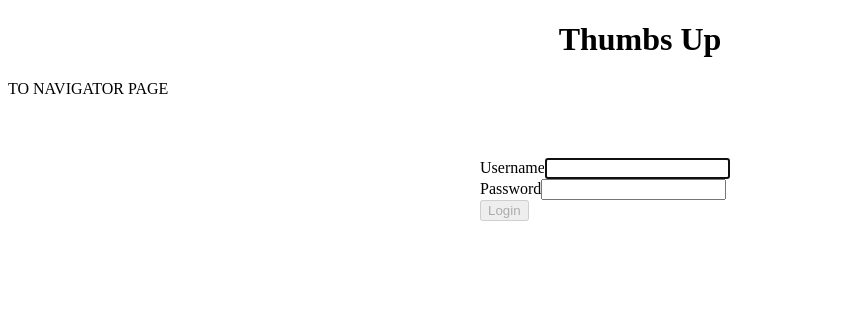
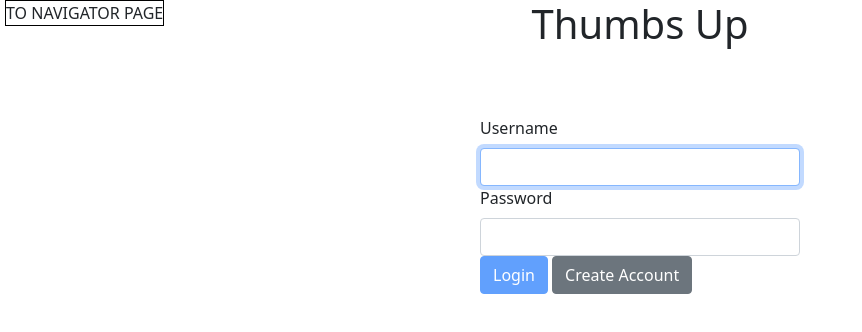
Before and after one commit to sterlingmuller/ThumbsUp, a React app: page / in a window 1280 px wide. Both pictures are taken after a click on the element "login". Shown: the top 332 px of the page, without its empty margins (0-862 px from the left). Built offline with nearby package versions, Linux system fonts and the light colour scheme; the HTML template or start-up script is replaced by a standard one.

Commit message:
Created new user page

```diff
--- a/client/src/components/LoginAndSelection/Login.css
+++ b/client/src/components/LoginAndSelection/Login.css
@@ -9,6 +9,21 @@
   }
 }
 
+.LoginAndSelection {
+  width: 100%;
+}
+
+.backToMainNav {
+  position: absolute;
+  top: 0%;
+  cursor: pointer;
+  justify-self: center;
+  margin-left: 5px;
+  min-height: 21px;
+  width: auto;
+  border: 1px solid black;
+}
+
 .LoginAndSelection h1 {
   text-align: center;
 }
--- a/client/src/components/LoginAndSelection/login.jsx
+++ b/client/src/components/LoginAndSelection/login.jsx
@@ -3,6 +3,7 @@ import {MainContext} from '../../contexts/MainContext.js'
 import Form from "react-bootstrap/Form";
 import Button from "react-bootstrap/Button";
 import axios from 'axios';
+import '../../../../node_modules/bootstrap/dist/css/bootstrap.min.css';
 import "./Login.css";
 
 
@@ -14,7 +15,7 @@ export const Login = () => {
   const [loginStatus, setLoginStatus] = useState(false);
 
   function validateForm() {
-    return username.length > 2 && password.length > 2;
+    return username.length > 0 && password.length > 0;
   }
 
   function handleSubmit(event) {
@@ -28,7 +29,11 @@ export const Login = () => {
     axios
       .post('/usersLogin', payload)
       .then((data) => {
-        console.log(data.data);
+        if (data.data) {
+          successfulLogin();
+        } else {
+          alert('Invalid login attempt!')
+        }
       })
   }
 
@@ -59,9 +64,14 @@ export const Login = () => {
               required={true}
             />
           </Form.Group>
-          <Button block size="lg" type="submit" disabled={!validateForm()}>
+          <>
+          <Button variant="primary" type="submit" disabled={!validateForm()}>
             Login
-          </Button>
+          </Button>{' '}
+          <Button variant="secondary" type="button" onClick={() => { setCurrentPage('newUser') }} >
+            Create Account
+          </Button>{' '}
+          </>
         </Form>
       </div>
     );
@@ -70,7 +80,7 @@ export const Login = () => {
   return (
     <div className="LoginAndSelection">
       <h1>Thumbs Up</h1>
-      <div className='siteNavigatorSquare' onClick={() => { setCurrentPage('siteNavigator') }}> TO NAVIGATOR PAGE</div>
+      <div className='backToMainNav' onClick={() => { setCurrentPage('siteNavigator') }}> TO NAVIGATOR PAGE</div>
       {loginForm()}
     </div>
   );
--- a/client/src/components/LoginAndSelection/newUser.jsx
+++ b/client/src/components/LoginAndSelection/newUser.jsx
@@ -1,17 +1,69 @@
 import React, { useState, useEffect, useContext } from 'react';
 import {MainContext} from '../../contexts/MainContext.js'
+import Form from "react-bootstrap/Form";
+import Button from "react-bootstrap/Button";
+import axios from 'axios';
+import '../../../../node_modules/bootstrap/dist/css/bootstrap.min.css';
 
 
 
 export const NewUser = () => {
+
   const { currentPage, setCurrentPage, setUserId } = useContext(MainContext);
+  const [username, setUsername] = useState("");
+  const [password, setPassword] = useState("");
+
+  function validateForm() {
+    return username.length > 2 && password.length > 2;
+  }
+
+  function handleSubmit(event) {
+    event.preventDefault();
+    console.log(username)
+    console.log(password)
+  }
+
+  function createUser() {
+    return (
+      <div className="Login">
+        <Form onSubmit={handleSubmit}>
+          <Form.Group size="lg" controlId="username">
+            <Form.Label>Username</Form.Label>
+            <Form.Control
+              autoFocus
+              type="text"
+              value={username}
+              onChange={(e) => setUsername(e.target.value)}
+              required = {true}
+            />
+          </Form.Group>
+          <Form.Group size="lg" controlId="password">
+            <Form.Label>Password</Form.Label>
+            <Form.Control
+              type="password"
+              value={password}
+              onChange={(e) => setPassword(e.target.value)}
+              required={true}
+            />
+          </Form.Group>
+          <>
+          <Button variant="primary" type="submit" disabled={!validateForm()}>
+            Create Account
+          </Button>{' '}
+          <Button variant="secondary" type="button" onClick={() => {setCurrentPage('login')}}>
+            Already Have an Account? Log In...
+          </Button>{' '}
+          </>
+        </Form>
+      </div>
+    );
+
+  }
 
   return (
-    <div>
-      <div className='siteNavigatorSquare' onClick={() => { setCurrentPage('siteNavigator') }}> TO NAVIGATOR PAGE</div>
-      <div className='siteNavigatorSquare' >
-        This is {currentPage} make it more awesomer!!!
-      </div>
+    <div className="newUser">
+      <div className='backToMainNav' style={{cursor: 'pointer'}}onClick={() => { setCurrentPage('siteNavigator') }}> TO NAVIGATOR PAGE</div>
+      {createUser()}
     </div>
   );
 
```
